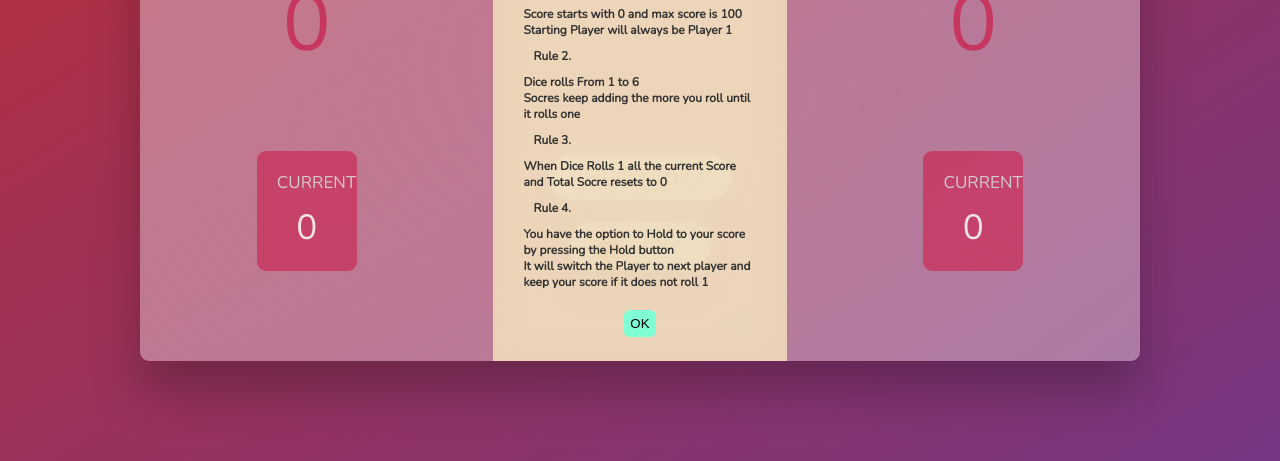
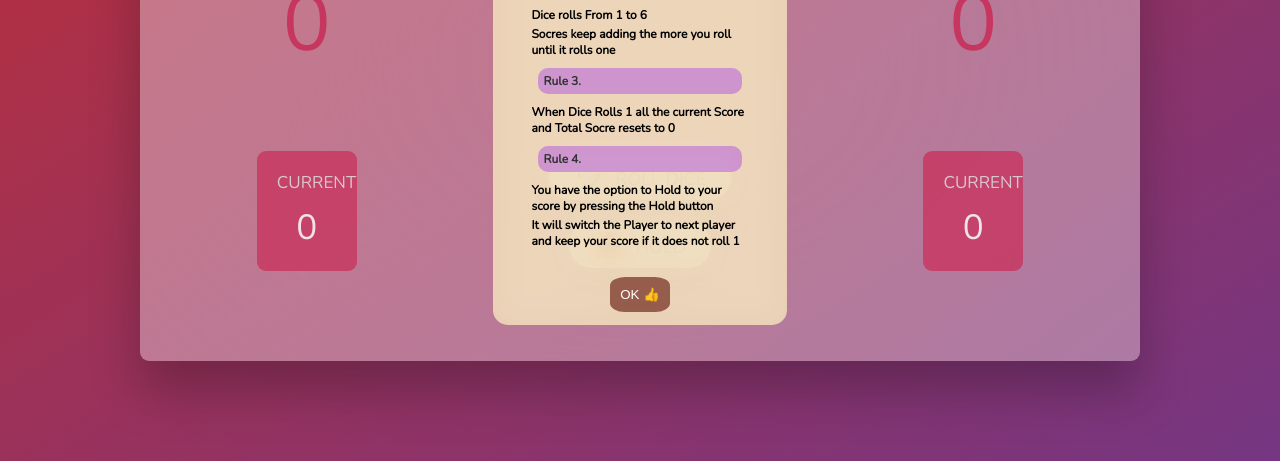
Before and after one commit to bishalrijal10/rolling_dice, a plain HTML site: page starter/index.html in a window 1280 px wide. Shown: the part 339-800 px from the top of the page. Drawn offline with nearby package versions, Linux system fonts and the light colour scheme.

Commit message:
Added button fucntionality ran into very interesting problem of display flex property

```diff
--- a/starter/index.html
+++ b/starter/index.html
@@ -17,23 +17,30 @@
           <p class="current-score" id="current--0">0</p>
         </div>
       </section>
-      <article class="rules">
+      <article class="rule">
         <p>Rules and Information Of the Game</p>
         <dl>
-          <dt>Rule 1.</dt>
+          <dt class="rule_no">Rule 1.</dt>
           <dd>Score starts with 0 and max score is 100</dd>
           <dd>Starting Player will always be Player 1</dd>
-          <dt>Rule 2.</dt>
+          <dt class="rule_no">Rule 2.</dt>
           <dd>Dice rolls From 1 to 6</dd>
           <dd>Socres keep adding the more you roll until it rolls one</dd>
-          <dt>Rule 3.</dt>
-          <dd>When Dice Rolls 1 all the current Score and Total Socre resets to 0</dd>
-          <dt>Rule 4.</dt>
-          <dd>You have the option to Hold to your score by pressing the Hold button</dd>
-          <dd>It will switch the Player to next player and keep your score if it does not roll 1</dd>
+          <dt class="rule_no">Rule 3.</dt>
+          <dd>
+            When Dice Rolls 1 all the current Score and Total Socre resets to 0
+          </dd>
+          <dt class="rule_no">Rule 4.</dt>
+          <dd>
+            You have the option to Hold to your score by pressing the Hold
+            button
+          </dd>
+          <dd>
+            It will switch the Player to next player and keep your score if it
+            does not roll 1
+          </dd>
         </dl>
-        <button class="rules_btn">OK</button>
-
+        <button class="rules_btn">OK 👍</button>
       </article>
       <section class="player player--1">
         <h2 class="name" id="name--1">Player 2</h2>
--- a/starter/script.js
+++ b/starter/script.js
@@ -10,6 +10,8 @@ const rollButton = document.querySelector('.btn--roll');
 const holdButton = document.querySelector('.btn--hold');
 const activeVisual0 = document.querySelector('.player--0');
 const activeVisual1 = document.querySelector('.player--1');
+const rulesOfGame = document.querySelector('.rule');
+const rulesOkButton = document.querySelector('.rules_btn');
 
 score0El.textContent = 0;
 score1El.textContent = 0;
@@ -140,3 +142,7 @@ newGameButton.addEventListener('click', function () {
   holdButton.classList.add('hidden');
   activeShow(0);
 });
+
+rulesOkButton.addEventListener('click', function () {
+  rulesOfGame.classList.add('hidden');
+});
--- a/starter/style.css
+++ b/starter/style.css
@@ -140,7 +140,7 @@ main {
 }
 
 .btn:active {
-  transform: translate(-50%, 3px);
+  transform: translate(-40%, 2px);
   box-shadow: 0 1rem 2rem rgba(0, 0, 0, 0.15);
 }
 
@@ -170,37 +170,50 @@ main {
 .hidden {
   display: none;
 }
-.rules{
+.rule {
   font-weight: 900;
   font-size: larger;
   display: flex;
   flex-direction: column;
   align-items: center;
   justify-content: center;
-  height: 85vh;
-  width: 80rem;
-  backdrop-filter: blur(15px) ;
+  height: 68vh;
+  width: 80vh;
+  backdrop-filter: blur(15px);
   background-color: rgba(240, 221, 186, 0.858);
   z-index: 1;
   margin: 20px;
   padding: 20px;
-  overflow: hidden;
   border-radius: 15px;
-  p{
+  p {
     font-size: x-large;
     font-weight: bold;
     color: rgba(139, 17, 17, 0.642);
   }
-  dl,dt{
+  dl,
+  dt {
     padding: 5px;
-    margin: 5px;
+    margin: 10px;
   }
-
+  dd {
+    font-size: 12px;
+    color: rgb(0, 0, 0);
+    margin: 3px;
+  }
 }
-.rules_btn{
-  border-radius: 20%;
+.rules_btn {
+  border-radius: 25%;
   border: none;
-  background-color: aquamarine;
-  padding: 6px;
+  background-color: rgba(120, 51, 37, 0.734);
+  padding: 10px;
   margin: 10px;
+  color: white;
 }
+.rules_btn:active {
+  transform: translateX(-50%, 3px);
+  box-shadow: 0 1rem 2rem rgba(0, 0, 0, 0.15);
+}
+.rule_no {
+  background-color: #c787d3d2;
+  border-radius: 10px;
+}
```
